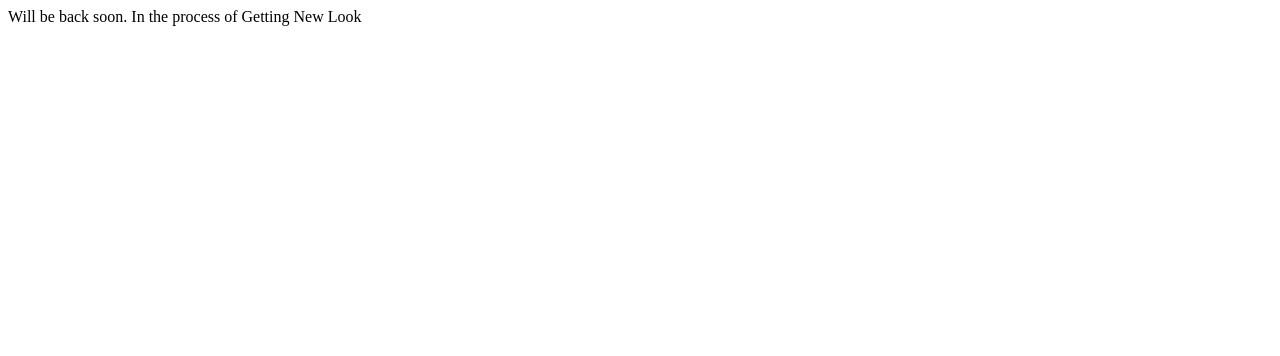
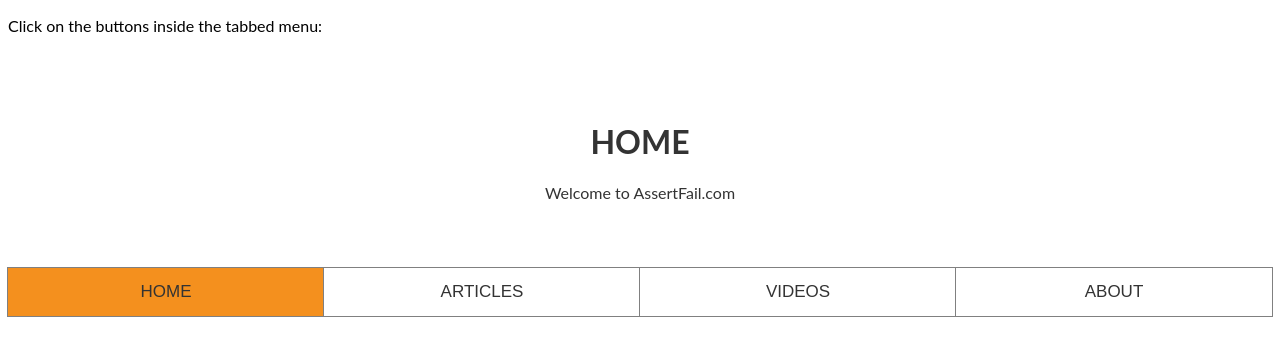
Before and after one commit to arora22/afail, a plain HTML site: page index.html in a window 1280 px wide. Drawn offline with Linux system fonts and the light colour scheme.

Commit message:
Update index.html

```diff
--- a/index.html
+++ b/index.html
@@ -1 +1,87 @@
-Will be back soon. In the process of Getting New Look
+<!DOCTYPE html>
+<html>
+<head>
+<meta name="viewport" content="width=device-width, initial-scale=1">
+<style>
+body {font-family: "Lato", sans-serif;}
+
+.tablink {
+  background-color: white;
+  color: #333;
+  float: left;
+  border: none;
+  outline: 1px solid grey;
+  cursor: pointer;
+  padding: 14px 16px;
+  font-size: 17px;
+  width: 25%;
+}
+
+.tablink:hover {
+  background-color: #777;
+}
+
+/* Style the tab content */
+.tabcontent {
+  color: #333;
+  display: none;
+  padding: 50px;
+  text-align: center;
+}
+
+#London {background-color:white;}
+#Paris {background-color:white;}
+#Tokyo {background-color:white;}
+#Oslo {background-color:white;}
+</style>
+</head>
+<body>
+
+<p>Click on the buttons inside the tabbed menu:</p>
+
+<div id="London" class="tabcontent">
+  <h1>HOME</h1>
+  <p>Welcome to AssertFail.com</p>
+</div>
+
+<div id="Paris" class="tabcontent">
+  <h1>ARTICLES</h1>
+  <p>Enjoy Exploring Articles</p>
+</div>
+
+<div id="Tokyo" class="tabcontent">
+  <h1>VIDEOS</h1>
+  <p>Expore the VIDEOS here</p>
+</div>
+
+<div id="Oslo" class="tabcontent">
+  <h1>ABOUT</h1>
+  <p>Curious about AssertFail.com!</p>
+</div>
+
+<button class="tablink" onclick="openCity('London', this, '#f4901e')" id="defaultOpen">HOME</button>
+<button class="tablink" onclick="openCity('Paris', this, '#f4901e')">ARTICLES</button>
+<button class="tablink" onclick="openCity('Tokyo', this, '#f4901e')">VIDEOS</button>
+<button class="tablink" onclick="openCity('Oslo', this, '#f4901e')">ABOUT</button>
+
+<script>
+function openCity(cityName,elmnt,color) {
+  var i, tabcontent, tablinks;
+  tabcontent = document.getElementsByClassName("tabcontent");
+  for (i = 0; i < tabcontent.length; i++) {
+    tabcontent[i].style.display = "none";
+  }
+  tablinks = document.getElementsByClassName("tablink");
+  for (i = 0; i < tablinks.length; i++) {
+    tablinks[i].style.backgroundColor = "";
+  }
+  document.getElementById(cityName).style.display = "block";
+  elmnt.style.backgroundColor = color;
+
+}
+// Get the element with id="defaultOpen" and click on it
+document.getElementById("defaultOpen").click();
+</script>
+
+</body>
+</html>
```
